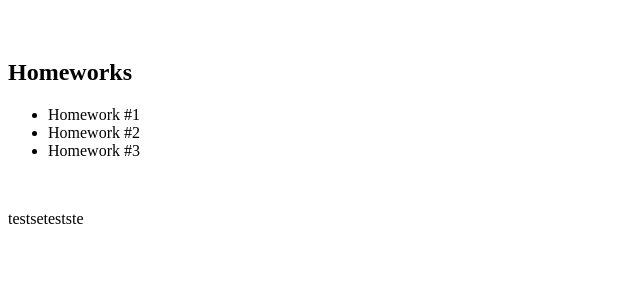
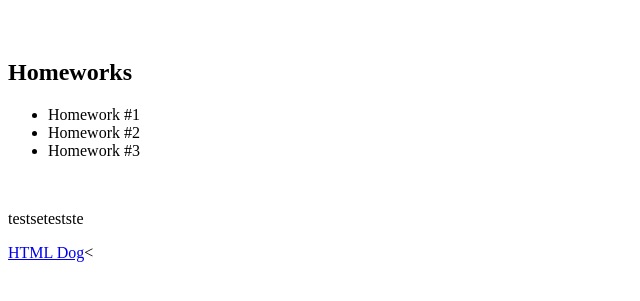
Before and after one commit to MeihongX/medp150-website, a plain HTML site: page index.html in a window 1280 px wide. Shown: the part 59-360 px from the top of the page, without its empty margins (0-640 px from the left). Drawn offline with Linux system fonts and the light colour scheme.

Commit message:
Update index.html

```diff
--- a/index.html
+++ b/index.html
@@ -30,6 +30,8 @@
 
 <p>testsetestste</p>
 
+   <p><a href="http://www.meihongxiao232323.com">HTML Dog</a><
+
   </body>
 
 </html>
```
